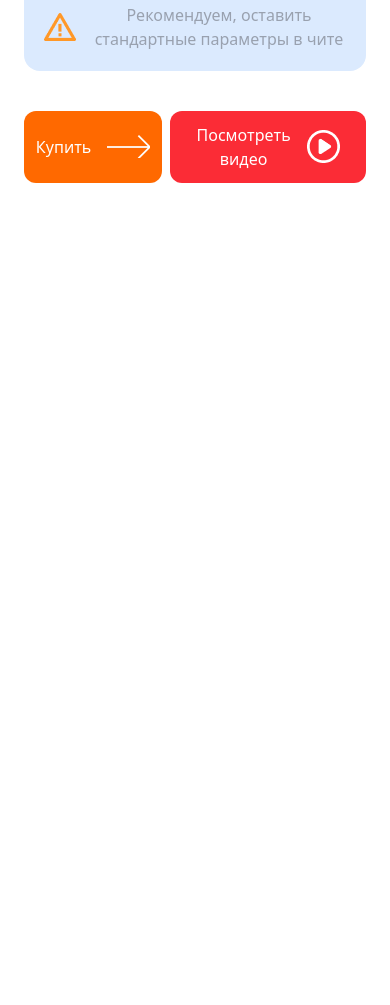
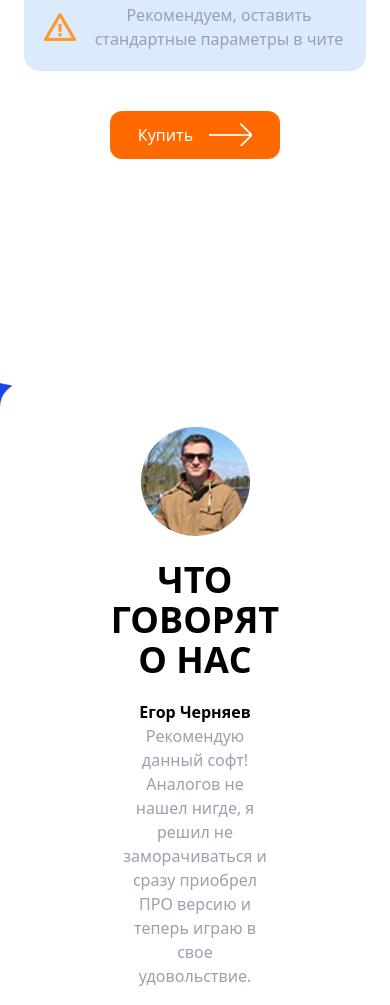
Before and after one commit to Melikzoda-Muslihiddin/homework-4, a website: page src/index.html in a window 390 px wide. Shown: the part 2405-3410 px from the top of the page. Before the commit the page ends 2812 px from the top, so only its background shows below. Drawn offline with nearby package versions, Linux system fonts and the light colour scheme; files that its build step writes are made by us from their sources.

Commit message:
Egor commit

```diff
--- a/src/index.html
+++ b/src/index.html
@@ -1,14 +1,17 @@
 <!DOCTYPE html>
 <html lang="en">
+
 <head>
     <meta charset="UTF-8">
     <meta name="viewport" content="width=device-width, initial-scale=1.0">
     <title>Document</title>
     <link rel="stylesheet" href="./output.css">
 </head>
+
 <body>
 
-    <header style="background-image: url(./2722\ [преобразованный]\ 4.png); background-size: cover;" class="lg:h-screen text-white">
+    <header style="background-image: url(./2722\ [преобразованный]\ 4.png); background-size: cover;"
+        class="lg:h-screen text-white">
         <nav class="lg:w-[80%] m-auto flex items-center justify-center gap-15 p-4">
             <p class="lg:hidden">🟰</p>
             <h1 class="text-3xl font-bold">LOGO</h1>
@@ -21,7 +24,8 @@
                 <p>ФУНКЦИОНАЛ</p>
             </div>
             <div>
-                <button class="flex gap-2 items-center p-4 text-black bg-white rounded-xl"><img src="./image 253.png" alt=""> RU <img src="./image.png" alt=""></button>
+                <button class="flex gap-2 items-center p-4 text-black bg-white rounded-xl"><img src="./image 253.png"
+                        alt=""> RU <img src="./image.png" alt=""></button>
             </div>
             <div class="bg-amber-500 rounded-xl p-4 hidden">
                 <img src="./image copy 2.png" alt="" class="">
@@ -31,26 +35,32 @@
             <div class="lg:w-[35%] lg:text-start text-center">
                 <h1 class="lg:text-5xl text-3xl font-bold text-white">ЧИТЫ НА PUBG ЛУЧШИЕ НА РЫНКЕ БЕЗ БАНА!</h1>
                 <img src="./Rectangle 83.png" alt="" class="my-4">
-                <p>Лучшие сборки на рынке, проверенные опытом и временем, а также, оптимальное соотношение цены, надежности и производительности Самая низкая цена за мегахеш</p>
+                <p>Лучшие сборки на рынке, проверенные опытом и временем, а также, оптимальное соотношение цены,
+                    надежности и производительности Самая низкая цена за мегахеш</p>
                 <div class="flex flex-col lg:flex-row gap-5 mt-4 items-center justify-center">
-                    <button class="flex gap-4 items-center p-4 bg-amber-500 text-white rounded-2xl w-50">Купить <img src="./image copy.png" alt="" class="lg:w-[30%]"></button>
-                    <button class="text-white border border-white border-solid rounded-2xl p-4 w-50">Посмотреть видео</button>
+                    <button class="flex gap-4 items-center p-4 bg-amber-500 text-white rounded-2xl w-50">Купить <img
+                            src="./image copy.png" alt="" class="lg:w-[30%]"></button>
+                    <button class="text-white border border-white border-solid rounded-2xl p-4 w-50">Посмотреть
+                        видео</button>
                 </div>
             </div>
             <img src="image 310.png" alt="" class="lg:w-[50%] lg:block hidden">
-         </section>
-         <div style="background-image: url(./Rectangle\ 187.png); background-repeat: no-repeat;" class="lg:pl-70">
+        </section>
+        <div style="background-image: url(./Rectangle\ 187.png); background-repeat: no-repeat;" class="lg:pl-70">
             <img src="./image 336.png" alt="">
-         </div>
+        </div>
     </header>
 
     <section>
         <div class="flex flex-col lg:flex-row justify-center gap-20 lg:items-center lg:w-[80%] m-auto my-40 p-6">
             <div class="flex flex-col items-center">
                 <div class="flex justify-center gap-10 lg:flex-nowrap flex-wrap">
-                    <button class="py-4 px-7 rounded-xl shadow-md bg-blue-100 flex items-center gap-4"><img src="./image 313 (Traced).png" alt=""> Windows</button>
-                    <button class="py-4 px-7 rounded-xl shadow-md bg-blue-100 flex items-center gap-4"><img src="./image 311 (Traced).png" alt=""> Android</button>
-                    <button class="py-4 px-7 rounded-xl shadow-md bg-blue-100 flex items-center gap-4"><img src="./image 312 (Traced).png" alt=""> iOS</button>
+                    <button class="py-4 px-7 rounded-xl shadow-md bg-blue-100 flex items-center gap-4"><img
+                            src="./image 313 (Traced).png" alt=""> Windows</button>
+                    <button class="py-4 px-7 rounded-xl shadow-md bg-blue-100 flex items-center gap-4"><img
+                            src="./image 311 (Traced).png" alt=""> Android</button>
+                    <button class="py-4 px-7 rounded-xl shadow-md bg-blue-100 flex items-center gap-4"><img
+                            src="./image 312 (Traced).png" alt=""> iOS</button>
                 </div>
                 <img src="./Group 813.png" alt="">
                 <div class="flex gap-6 items-center lg:ml-10">
@@ -60,23 +70,28 @@
             </div>
             <div class="text-center flex flex-col items-center">
                 <h1 class="font-bold text-4xl">ФУНКЦИОНАЛ</h1>
-                <p class="text-gray-500 text-center lg:w-[70%] m-auto my-10">Уникальный чит на iOS подойдет для всех устройств начиная от айфона 4S+. </p>
+                <p class="text-gray-500 text-center lg:w-[70%] m-auto my-10">Уникальный чит на iOS подойдет для всех
+                    устройств начиная от айфона 4S+. </p>
                 <div class="my-6">
                     <div class="flex gap-3 items-center my-5">
                         <img src="./Rectangle 1984 (1).png" alt="">
-                        <p class="text-gray-400 flex"><h3 class="font-bold text-black">WallHack </h3>- обнаруживает противников сквозь стены.</p>
+                        <p class="text-gray-400 flex">
+                        <h3 class="font-bold text-black">WallHack </h3>- обнаруживает противников сквозь стены.</p>
                     </div>
                     <div class="flex gap-3 items-center my-5">
                         <img src="./Rectangle 1984 (1).png" alt="">
-                        <p class="text-gray-400 flex"><h3 class="font-bold text-black">AntiRecoil </h3>- отключает отдачу на любом оружие.</p>
+                        <p class="text-gray-400 flex">
+                        <h3 class="font-bold text-black">AntiRecoil </h3>- отключает отдачу на любом оружие.</p>
                     </div>
                     <div class="flex gap-3 items-center my-5">
                         <img src="./Rectangle 1984 (1).png" alt="">
-                        <p class="text-gray-400 flex"><h3 class="font-bold text-black">Aimbot </h3>- автоматически наводит прицел на противника.</p>
+                        <p class="text-gray-400 flex">
+                        <h3 class="font-bold text-black">Aimbot </h3>- автоматически наводит прицел на противника.</p>
                     </div>
                     <div class="flex gap-3 items-center my-5">
                         <img src="./Rectangle 1984 (1).png" alt="">
-                        <p class="text-gray-400 flex"><h3 class="font-bold text-black">Drop </h3>- показывает топовые вещи сквозь стены.</p>
+                        <p class="text-gray-400 flex">
+                        <h3 class="font-bold text-black">Drop </h3>- показывает топовые вещи сквозь стены.</p>
                     </div>
                 </div>
                 <div class="flex gap-4 items-center bg-blue-100 rounded-2xl p-5 justify-center">
@@ -84,12 +99,30 @@
                     <p class="text-gray-400">Рекомендуем, оставить стандартные параметры в чите</p>
                 </div>
                 <div class="flex gap-2 my-10">
-                    <button class="flex items-center gap-4 py-3 px-7 bg-orange-500 text-white justify-center rounded-xl"> <p>Купить</p> <img src="./image copy 5.png" alt=""></button>
-                    <button class="flex items-center gap-4 py-3 px-7 bg-red-500 text-white justify-center rounded-xl"> <p>Посмотреть видео</p> <img src="./image 321 (Traced).png " alt=""></button>
+                    <button
+                        class="flex items-center gap-4 py-3 px-7 bg-orange-500 text-white justify-center rounded-xl">
+                        <p>Купить</p> <img src="./image copy 5.png" alt="">
+                    </button>
+                    <button
+                        class="lg:flex items-center gap-4 py-3 px-7 bg-red-500 text-white justify-center rounded-xl hidden">
+                        <p>Посмотреть видео</p> <img src="./image 321 (Traced).png " alt="">
+                    </button>
                 </div>
             </div>
         </div>
     </section>
 
+    <section style="background-image: url(./2722\ [преобразованный]\ 5.png); background-size: cover; height: 50vh;">
+        <div class="lg:w-[60%] m-auto px-30 text-center flex flex-col items-center justify-center gap-5 rounded-3xl py-10 bg-white inset-shadow-indigo-500/50">
+            <img src="./Rectangle 2021.png" alt="">
+            <h1 class="font-bold text-4xl">ЧТО ГОВОРЯТ О НАС</h1>
+            <div>
+                <h4 class="font-bold">Егор Черняев</h4>
+                <p class="text-gray-400">Рекомендую данный софт! Аналогов не нашел нигде, я решил не заморачиваться и сразу приобрел ПРО версию и теперь играю в свое удовольствие.</p>
+            </div>
+        </div>
+    </section>
+
 </body>
+
 </html>
```
Also changed, not shown: src/2722 [преобразованный] 5.png (added), src/Rectangle 2020.png (added), src/Rectangle 2021.png (added), src/image copy 6.png (added), src/image copy 7.png (added).
